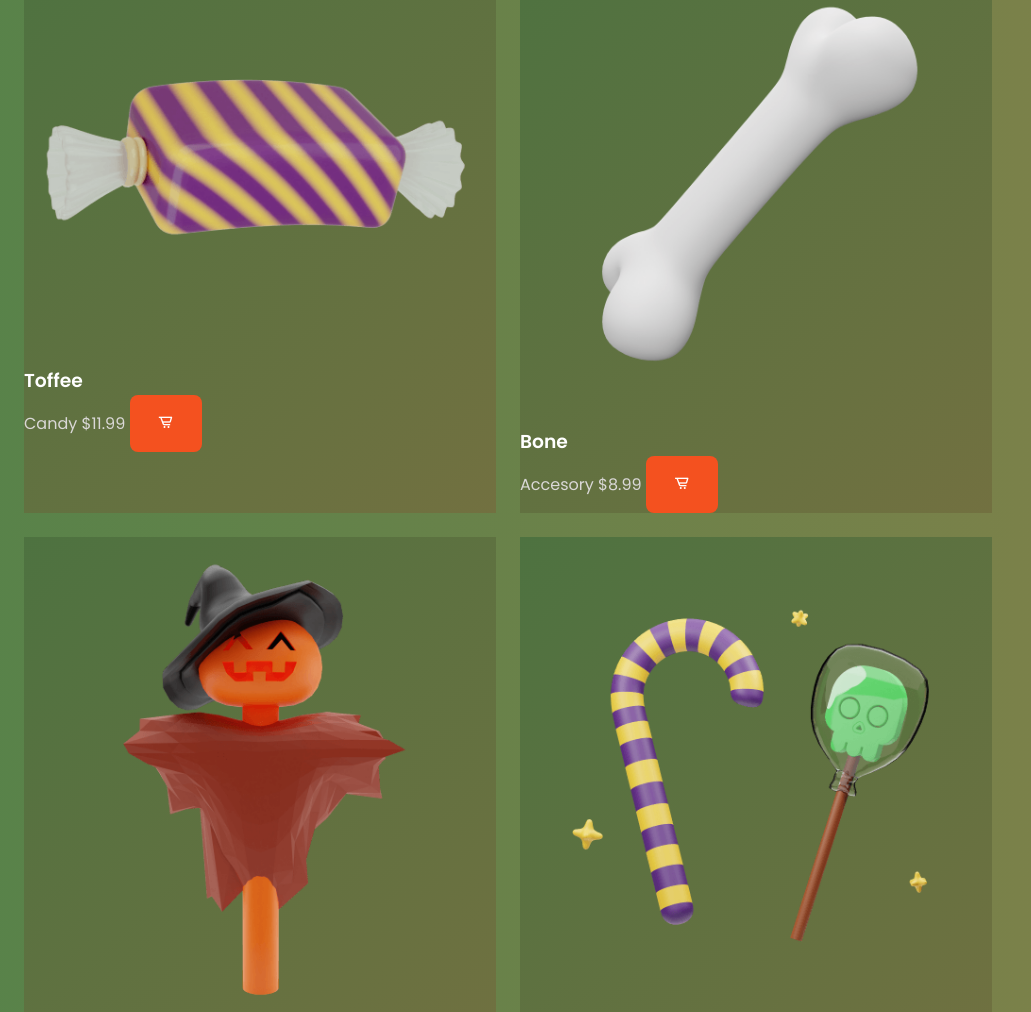
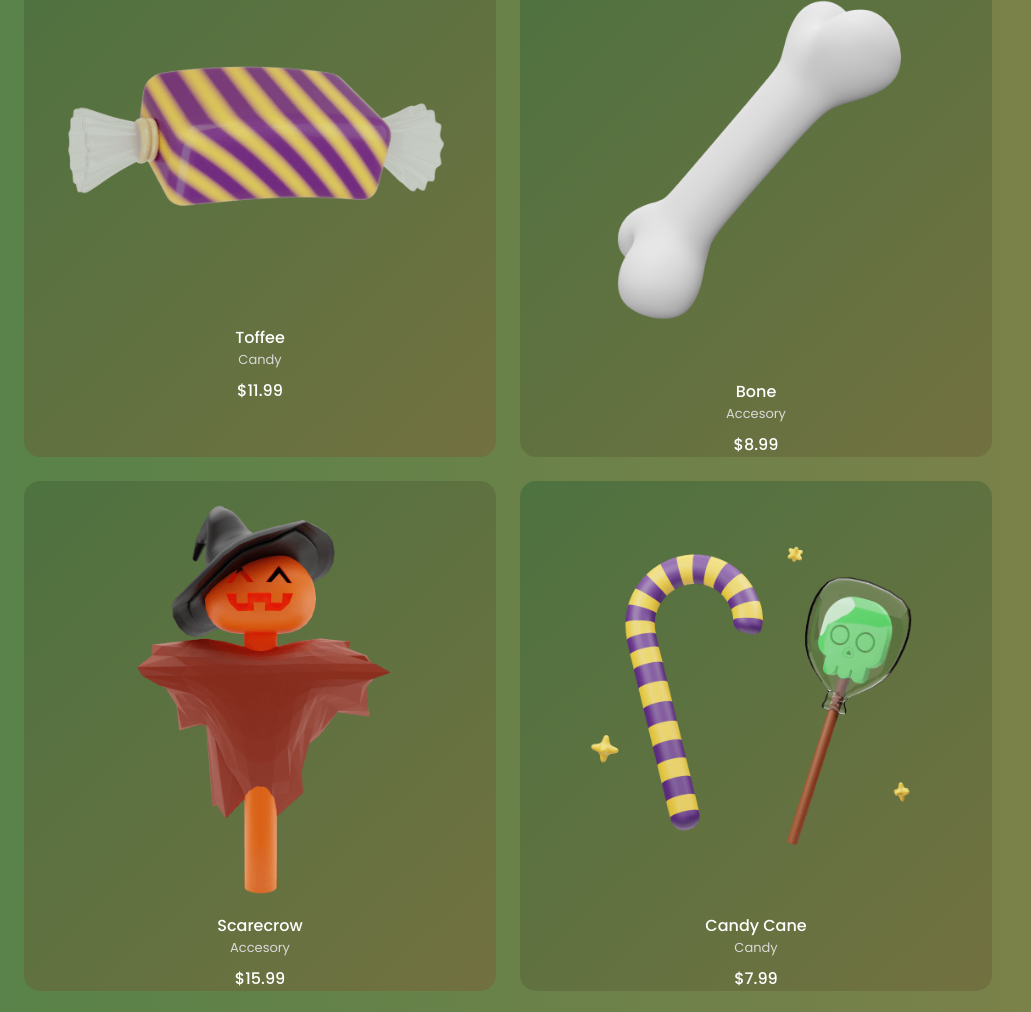
Before and after one commit to ferchuqui/hallowen, a plain HTML site: page index.html in a window 1280 px wide. Shown: the part 2229-3241 px from the top of the page, without its empty margins (0-1031 px from the left). Drawn offline with nearby package versions, Linux system fonts and the light colour scheme.

Commit message:
Trick or Treat part 2

```diff
--- a/assets/css/styles.css
+++ b/assets/css/styles.css
@@ -219,30 +219,37 @@ button {
 }
 
 /* Show menu */
+
 .show-menu {
   top: 0;
 }
-.scroll-header{
+
+.scroll-header {
   background: var(--container-color);
 }
+
 /* Change background header */
 
 /* Active link */
 
 /*=============== HOME ===============*/
+
 .home__content {
   row-gap: 1rem;
 }
+
 .home__group {
   display: grid;
   position: relative;
   padding-top: 2rem;
 }
-.home__img{
+
+.home__img {
   height: 250px;
   justify-self: center;
 }
-.home__indicator{
+
+.home__indicator {
   width: 8px;
   height: 8px;
   background-color: var(--title-color);
@@ -251,7 +258,8 @@ button {
   top: 7rem;
   right: 2rem;
 }
-.home__indicator::after{
+
+.home__indicator::after {
   content: '';
   position: absolute;
   width: 1px;
@@ -260,52 +268,61 @@ button {
   top: -3rem;
   right: 45%;
 }
-.home__details-img{
+
+.home__details-img {
   position: absolute;
   right: .5rem;
 }
 
-.home__details-title,
-.home__details-subtitle {
+.home__details-title, .home__details-subtitle {
   display: block;
   font-size: var(--small-font-size);
   text-align: right;
 }
-.home__subtitle{
+
+.home__subtitle {
   font-size: var(--h3-font-size);
   text-transform: uppercase;
   margin-bottom: var(--mb-1);
 }
-.home__title{
+
+.home__title {
   font-size: var(--biggest-font-size);
   font-weight: var(--font-black);
   line-height: 109%;
   margin-bottom: var(--mb-1);
 }
-.home__description{
+
+.home__description {
   margin-bottom: var(--mb-1);
 }
-.home__buttons{
+
+.home__buttons {
   display: flex;
   justify-content: space-between
+}
 
-}
 /* Swiper Class */
+
 .swiper-pagination-bullet {
   width: 5px;
   height: 5px;
   background: var(--title-color);
   opacity: 1;
 }
+
 .swiper-pagination-horizontal.swiper-pagination-bullets .swiper-pagination-bullet {
   margin: 0 5px;
 }
+
 .swiper-pagination-bullet-active {
   width: 1.5rem;
   height: 5px;
   border-radius: .5rem;
 }
+
 /*=============== BUTTONS ===============*/
+
 .button {
   display: inline-block;
   background-color: var(--first-color);
@@ -315,75 +332,154 @@ button {
   font-weight: var(--font-medium);
   transition: .3s;
 }
-.button:hover{
+
+.button:hover {
   background-color: var(--first-color-alt);
 }
-.button__icon{
+
+.button__icon {
   font-size: 1.25rem;
 }
-.button--ghost{
+
+.button--ghost {
   border: 2px solid;
   background-color: transparent;
   border-radius: .3rem;
   padding: .75rem 1.5rem;
 }
-.button--ghost:hover{
+
+.button--ghost:hover {
   background: none;
 }
-.button--link{
+
+.button--link {
   color: var(--title-color);
 }
-.button--flex{
+
+.button--flex {
   display: inline-flex;
   align-items: center;
   column-gap: .5rem;
 }
+
 /*=============== CATEGORY ===============*/
-.category__container{
+
+.category__container {
   grid-template-columns: repeat(2, 1fr);
   gap: 1rem 2rem;
 }
-.category__data{
+
+.category__data {
   text-align: center;
 }
-.category__img{
+
+.category__img {
   width: 120px;
 }
+
 .category__img {
   width: 120px;
   margin-bottom: var(--mb-0-75);
   transition: .3s;
 }
-.category__title{
+
+.category__title {
   margin-bottom: var(--mb-0-25);
 }
-.category__data:hover{
+
+.category__data:hover {
   transform: translateY(-.5rem);
 }
+
 /*=============== ABOUT ===============*/
-.about__container{
+
+.about__container {
   row-gap: 2rem;
 }
-.about__data{
+
+.about__data {
   text-align: center;
 }
+
 .about__description {
   margin-bottom: var(--mb-2);
 }
-.about__img{
+
+.about__img {
   width: 200px;
   justify-self: center;
 }
+
 /*=============== TRICK OR TREAT ===============*/
-.trick__container{
+
+.trick__container {
   grid-template-columns: repeat(2, 1fr);
   gap: 1.5rem;
   padding-top: 1rem;
 }
-.trick__content{
+
+.trick__content {
   position: relative;
   background: var(--container-color);
+  border-radius: 1rem;
+  padding: 1.5rem 0 1 rem 0;
+  text-align: center;
+  overflow: hidden;
 }
+
+.trick__img {
+  width: 90%;
+  transition: .3s;
+}
+
+.trick__subtitle, .trick__price {
+  display: block;
+}
+
+.trick__subtitle {
+  font-size: var(--smaller-font-size);
+  margin-bottom: var(--mb-0-5);
+}
+
+.trick__title, .trick__price {
+  color: var(--title-color);
+  font-weight: var(--font-medium);
+  font-size: var(--normal-font-size);
+}
+
+.trick__button {
+  display: inline-flex;
+  padding: .5rem;
+  border-radius: .25rem .25rem .75rem .25rem;
+  position: absolute;
+  color: var(--title-color);
+  right: -3rem;
+  bottom: 0;
+}
+
+.trick__icon {
+  font-size: 1.25rem;
+  color: var(--title-color);
+}
+
+.trick__content:hover .trick__img {
+  transform: scale(1.1);
+  /* Modificado del original, me parecio mejor */
+}
+
+.trick__icon {
+  font-size: 1.25rem;
+  color: var(--title-color);
+}
+
+.trick__content:hover .trick__img {
+  transform: scale(1.1);
+}
+
+.trick__content:hover .trick__button {
+  right: 0;
+}
+
 /*=============== DISCOUNT ===============*/
 
 /*=============== NEW ARRIVALS ===============*/
--- a/index.html
+++ b/index.html
@@ -274,7 +274,7 @@
             <h3 class="trick__title">Toffee</h3>
               <span class="trick__subtitle">Candy</span>
               <span class="trick__price">$11.99</span>
-              <button class="button trick_button">
+              <button class="button trick__button">
                 <i class="bx bx-cart-alt trick__icon"></i>
               </button>
 
@@ -290,7 +290,7 @@
             <h3 class="trick__title">Bone</h3>
               <span class="trick__subtitle">Accesory</span>
               <span class="trick__price">$8.99</span>
-              <button class="button trick_button">
+              <button class="button trick__button">
                 <i class="bx bx-cart-alt trick__icon"></i>
               </button>
 
@@ -306,7 +306,7 @@
             <h3 class="trick__title">Scarecrow</h3>
               <span class="trick__subtitle">Accesory</span>
               <span class="trick__price">$15.99</span>
-              <button class="button trick_button">
+              <button class="button trick__button">
                 <i class="bx bx-cart-alt trick__icon"></i>
               </button>
 
@@ -322,7 +322,7 @@
             <h3 class="trick__title">Candy Cane</h3>
               <span class="trick__subtitle">Candy</span>
               <span class="trick__price">$7.99</span>
-              <button class="button trick_button">
+              <button class="button trick__button">
                 <i class="bx bx-cart-alt trick__icon"></i>
               </button>
 
@@ -338,7 +338,7 @@
             <h3 class="trick__title">Pumpkin</h3>
               <span class="trick__subtitle">Accessory</span>
               <span class="trick__price">$19.99</span>
-              <button class="button trick_button">
+              <button class="button trick__button">
                 <i class="bx bx-cart-alt trick__icon"></i>
               </button>
 
@@ -354,7 +354,7 @@
             <h3 class="trick__title">Ghost</h3>
               <span class="trick__subtitle">Accessory</span>
               <span class="trick__price">$17.99</span>
-              <button class="button trick_button">
+              <button class="button trick__button">
                 <i class="bx bx-cart-alt trick__icon"></i>
               </button>
 
```
